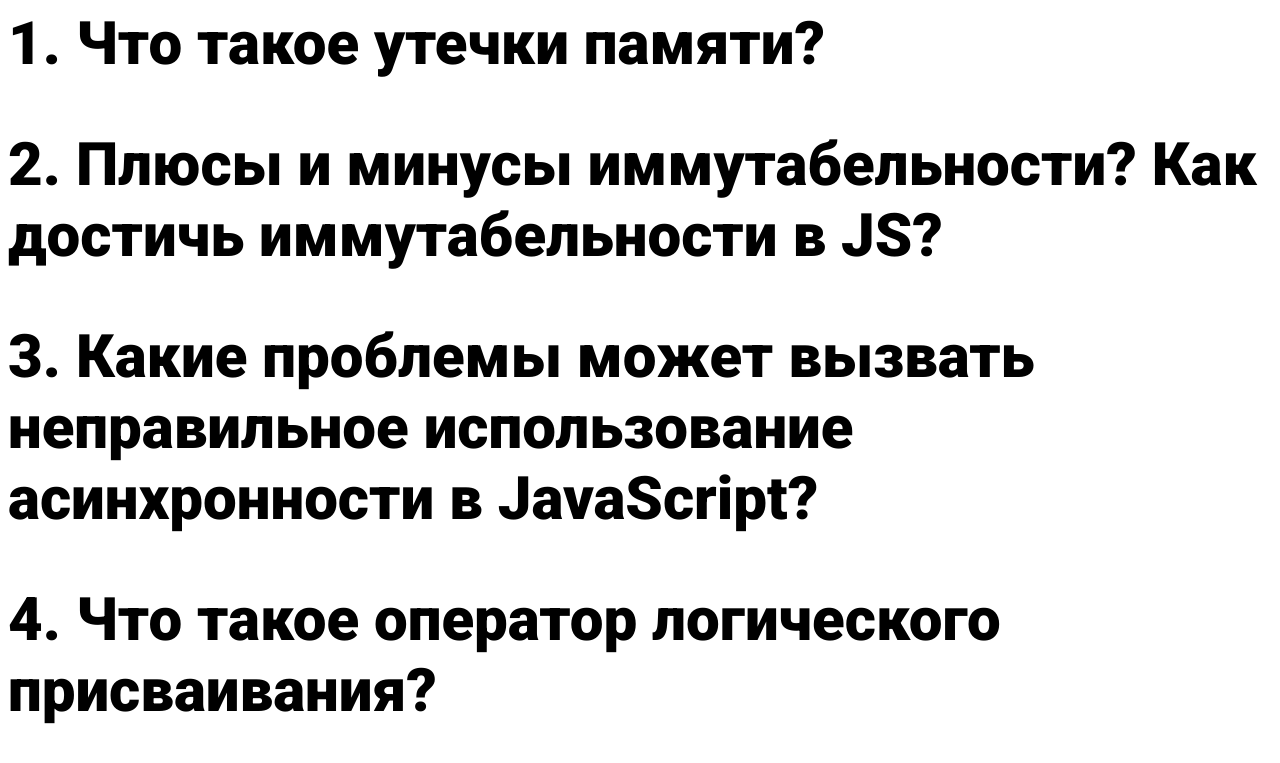
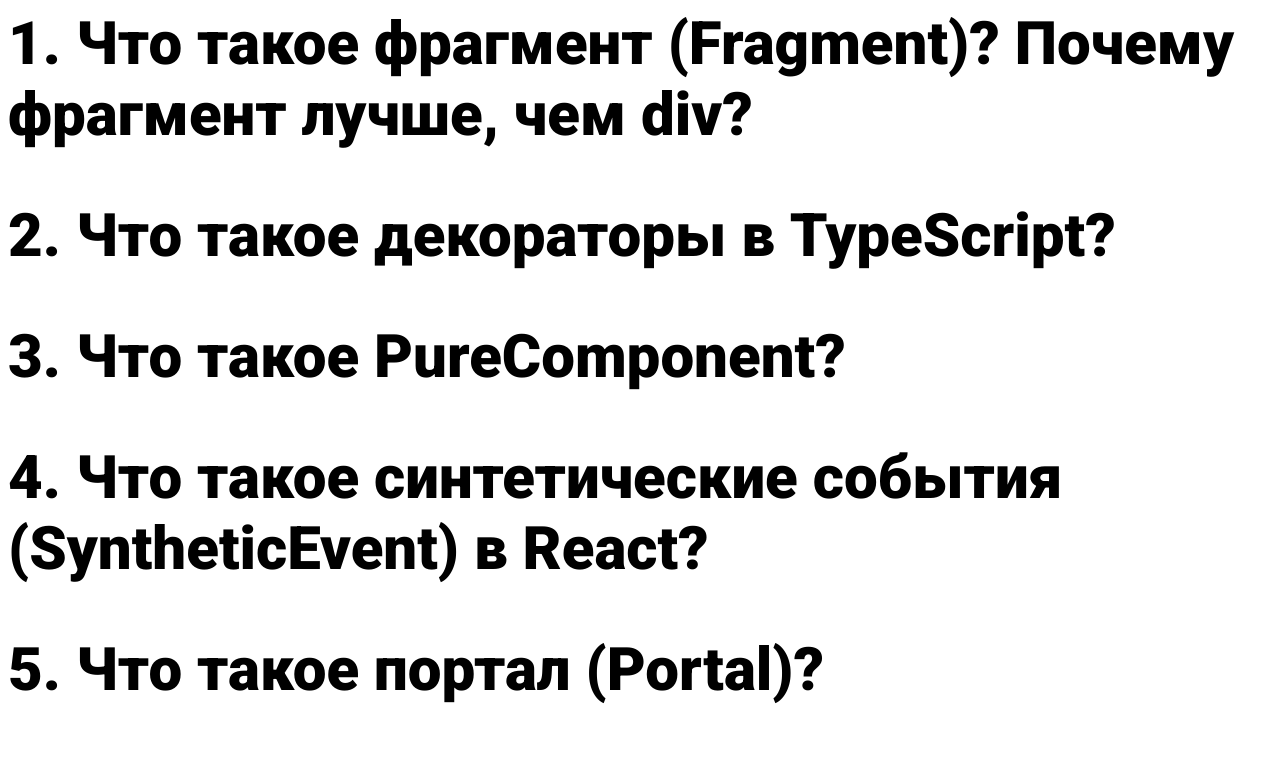
Before and after one commit to DenisBeck/movies-app, a React (Create React App) app: page / in a window 1280 px wide. Shown: the top 763 px of the page. Built offline with nearby package versions, Linux system fonts and the light colour scheme.

Commit message:
react questions

```diff
--- a/src/App.js
+++ b/src/App.js
@@ -3,89 +3,143 @@
 import './App.css';
 
 const questions = [
-  'Что такое утечки памяти?',
-  'Плюсы и минусы иммутабельности? Как достичь иммутабельности в JS?',
-  'Какие проблемы может вызвать неправильное использование асинхронности в JavaScript?',
-  'Что такое оператор логического присваивания?',
-  'Разница между JSON и XML?',
-  'JS PATTERN(FABRIC ETC)',
-  'Типы объектов JavaScript?',
-  'Разница между ES6-классами и конструкторами функций?',
-  'Что такое функциональное программирование?',
-  'Методы строк в JavaScript?',
-  'Плюсы и минусы использовании Ajax?',
-  'Проблемы при использовании callback-функций?',
-  'Разница между host-объектами и нативными объектами?',
-  'Proxy и Reflect',
-  'Расскажите про координаты в браузере?',
-  'Расскажите о queueMicrotask?',
-  'Разница между attribute и property у DOM-элементов?',
-  'Как работает «сборщик мусора» в JavaScript?',
-  'Какие методы используются в регулярных выражениях?',
-  'Плюсы и минусы реактивного программирования?',
-  'Плюсы и минусы использования use strict?',
-  'Разница между методами .push(), .pop(), .shift() и .unshift()?',
-  'Что такое шаблонные литералы (Template Literals)?',
-  'Виды событий в JavaScript?',
-  'Что такое реактивное программирование?',
-  'Типы ошибок в JavaScript?',
-  'Плюсы и минусы ФП и ООП?',
-  'Разница между глубокой (deep) и поверхностной (shallow) копиями объекта? Как сделать каждую из них?',
-  'Какие ещё принципы кроме SOLID вы знаете?',
-  'Разница между event.target и event.currentTarget?',
-  'Что такое композиция в контексте JavaScript?',
-  'Что такое область видимости (Scope)?',
-  'Плюсы и минусы асинхронного программирования в JavaScript?',
-  'Типы паттернов? Типы GOF паттернов?',
-  'Что такое прототипное наследование? Как создать объект без прототипа?',
-  'Что такое регулярное выражение (Regular Expression)?',
-  'Для чего используются методы .flat() и .flatMap()?',
-  'Плюсы функционального программирования?',
-  'Методы поиска элементов в DOM?',
-  'Что такое приватные аксессоры?',
-  'Расскажите про статический метод .allSettled()?',
-  'Что такое Стек и Куча?',
-  'Основные принципы функционального программирования?',
-  'Что такое same-origin policy в контексте JavaScript?',
-  'Разница между Object и Map?',
-  'Почему расширение нативных JavaScript-объектов это плохая практика?',
-  'Как определить наличие свойства в объекте?',
-  'Подходы при работе с асинхронным кодом?',
-  'В чем заключаются особенности геттеров и сеттеров?',
-  'Для чего используется ключевое слово new?',
-  'Что такое GRASP паттерны?',
-  'Назовите способы преобразования массива в объект?',
-  'Что такое прототип (Prototype) объекта?',
-  'Разница между процедурным и функциональным программированием?',
-  'Как использовать media выражения в JavaScript?',
-  'Как осуществить перебор элементов в коллекциях Map и Set?',
-  'Proxy',
-  'Свойства для перемещения по DOM-дереву?',
-  'Расскажите о URLSearchParams?',
-  'Недостатки паттерна MVW?',
-  'Как выполнить несколько асинхронных операций последовательно?',
+  'Что такое React?',
+  'Основные хуки React Query',
+  'Что такое Middleware',
+  'Техники оптимизации React?',
+  'Что такое TypeScript?',
+  'Разница между управляемыми (controlled) и не управляемыми (uncontrolled) компонентами?',
+  'Что такое ReactDOMServer?',
+  'Что такое перечисление (enum)?',
+  'Хуки (Подробнее)',
+  'Разница между типом (type) и интерфейсом (interface)?',
+  'Недостатки хуков?',
+  'Методы жизненного цикла компонента в React?',
+  'Что такое условный рендеринг (Conditional Rendering)? Как его выполнить?',
+  'Что такое синтетические события в React?',
+  'useQueries',
+  'Что такое PureComponent?',
+  'Для чего в TypeScript используют ключевое слово declare?',
+  'React Query',
+  'Разница между createElement() и cloneElement()?',
+  'Минусы использования TypeScript?',
+  'Что такое декораторы в TypeScript?',
+  'Что такое React Fiber?',
+  'createAction',
+  'Разница между абстрактным классом (abstract class) и интерфейсом (interface)?',
+  'Что такое директивы с тремя наклонными чертами (Triple-Slash Directives), их типы?',
+  'Разница между типами “Объединение” (|) и “Пересечение” (&)?',
+  'Что такое Flux?',
+  'Что такое «бурение пропсов» (Prop Drilling)? Как его избежать?',
+  'Разница между Redux и Flux?',
+  'Как передавать пропсы в React Router?',
+  'Как React обрабатывает, или ограничивает использование пропсов определенного типа?',
+  'Что такое декораторы?',
+  'Плюсы использования TypeScript?',
+  'Что такое React Reconciliation?',
+  'Что такое строгий режим в React? Его преимущества?',
+  'Какие типы данных может возвращать метод render?',
+  'Разница между компонентом и контейнером?',
+  'Назовите особенности TypeScript?',
+  'useInfiniteQuery',
+  'Что такое редьюсер (Reducer)?',
+  'createAsyncThunk',
+  'Что такое Reselect и как он работает?',
+  'Что такое «опрос» (Polling)? Как его реализовать в React?',
+  'Что такое внешние объявления переменных (ambient declaration) в TypeScript?',
+  'Что такое Компонент высшего порядка (Higher-Order Component/HOC)?',
+  'Разница между классовым и функциональным компонентами?',
+  'Что такое React-ссылка (ref)? Как создать ссылку?',
+  'Что Такое JSX?',
+  'Как реализовать однократное выполнение операции при начальном рендеринге?',
+  'Является ли React реактивным?',
+  'Что триггерит перерендер компонента?',
+  'Поддерживает ли TypeScript перегрузку функций?',
+  'Что такое «единственный источник истины» (Single Source of Truth)?',
+  'configureStore',
+  'Какие элементы ООП поддерживаются в TypeScript?',
+  'Что такое синтетические события (SyntheticEvent) в React?',
+  'Разница между элементом и компонентом?',
+  'useQuery',
+  'Что такое инверсия наследования (Inheritance Inversion)?',
+  'Что такое Virtual DOM? Как он работает с React?',
+  'Для чего нужен атрибут key при рендере списков?',
+  'Как вы отлавливаете ошибки в TypeScript коде?',
+  'Что делает метод shouldComponentUpdate?',
+  'Назовите основную цель React Fiber?',
+  'Что такое Redux? Ключевые принципы Redux?',
+  'Разница между useEffect(), componentDidMount()и useLayoutEffect()?',
+  'Разница между рендерингом и монтированием?',
+  'Что такое события указателя (Pointer Events)?',
+  'Модификаторы доступа в TypeScript?',
+  'Назовите преимущества использования React?',
+  'Как выглядит поток данных в Redux-приложении?',
+  'Что такое «ленивая» (Lazy) функция?',
+  'Как в React реализовать двустороннее связывание данных?',
+  'Перечислите особенности React?',
+  'Что такое фрагмент (Fragment)? Почему фрагмент лучше, чем div?',
+  'Как TypeScript поддерживает необязательные и дефолтные параметры в функции?',
+  'Стадии жизненного цикла компонента в React?',
+  'Для чего предназначен метод registerServiceWorker() в React?',
+  'createSlice',
+  'Плюсы и минусы Redux?',
+  'Что такое общие типы (generic) в TypeScript?',
+  'Как создать и использовать Store?',
+  'Что такое поднятие состояния вверх (Lifting State Up)?',
+  'Что такое компонент-переключатель (Switching Component)?',
+  'Чем React Router отличается от обычной маршрутизации?',
+  'Разница между теневым (Shadow) и виртуальным (Virtual) DOM?',
+  'Что такое JSX в TypeScript? Какие режимы JSX поддерживает TypeScript?',
+  'Что такое сhildren?',
+  'Преимущества хуков?',
+  'Разница между React и ReactDOM?',
+  'createEntityAdapter',
+  'Разница между внутренним (Internal Module) и внешним модулями (External Module)?',
+  'Разница между типами void, never и unknown?',
+  'useMutation',
+  'Какие хуки были добавлены в React Router версии 5?',
+  'Разница между состоянием(state) и пропсами(props)?',
+  'Что такое портал (Portal)?',
+  'Как отрендерить HTML код в React-компоненте?',
+  'Можно ли использовать TypeScript в серверной разработке?',
+  'Лучшие практики безопасности в React?',
+  'Что такое .map файл, как и зачем его использовать?',
+  'createReducer',
+  'Что такое контекст (Context)?',
+  'RTK Query',
+  'Для чего в TypeScript используется NoImplicitAny?',
+  'Разница между memo и useMemo?',
+  'Какие области видимости доступны в TypeScript?',
+  'Разница между React State и Redux State?',
+  'useQueryClient',
+  'Что такое предохранители (Error Boundaries)?',
+  'Основные компоненты TypeScript?',
+  'Типы в TypeScript?',
+  'Что такое React хуки (Hooks)?',
+  'createApi RTK Query',
+  'Зачем в setState() нужно передавать функцию?',
 ];
 
 // const filtered = questions.filter((item, index) => [2,5,7,9,12,14,15,16,23,27,30,34,36,39,43,45,48,54,61,63,75,76,80,85,86,88,89,91,92,93,97,99,100,107,110,113,114,124,125,129,130,132,134,140,154,156,158,160,161,165,166,169,173,178,179,184,186,191,195,196,197].includes(index + 1))
 
-// function shuffle(array) {
-//   let currentIndex = array.length;
+function shuffle(array) {
+  let currentIndex = array.length;
 
-//   // While there remain elements to shuffle...
-//   while (currentIndex !== 0) {
-//     // Pick a remaining element...
-//     const randomIndex = Math.floor(Math.random() * currentIndex);
-//     currentIndex--;
+  // While there remain elements to shuffle...
+  while (currentIndex !== 0) {
+    // Pick a remaining element...
+    const randomIndex = Math.floor(Math.random() * currentIndex);
+    currentIndex--;
 
-//     // And swap it with the current element.
-//     // eslint-disable-next-line no-param-reassign
-//     [array[currentIndex], array[randomIndex]] = [array[randomIndex], array[currentIndex]];
-//   }
-// }
+    // And swap it with the current element.
+    // eslint-disable-next-line no-param-reassign
+    [array[currentIndex], array[randomIndex]] = [array[randomIndex], array[currentIndex]];
+  }
+}
 
-// shuffle(filtered);
+shuffle(questions);
 
-// console.log(filtered);
+console.log(questions);
 
 export default function App() {
   return (
```
